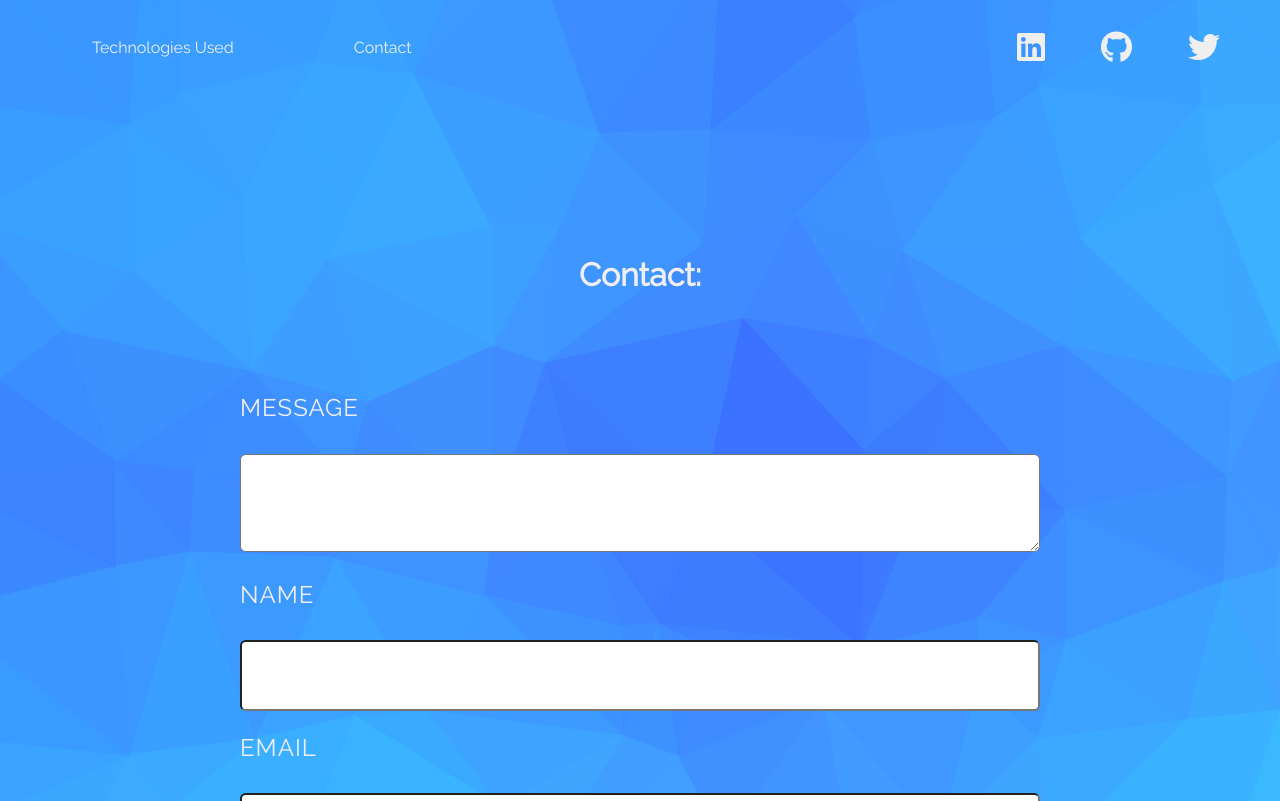
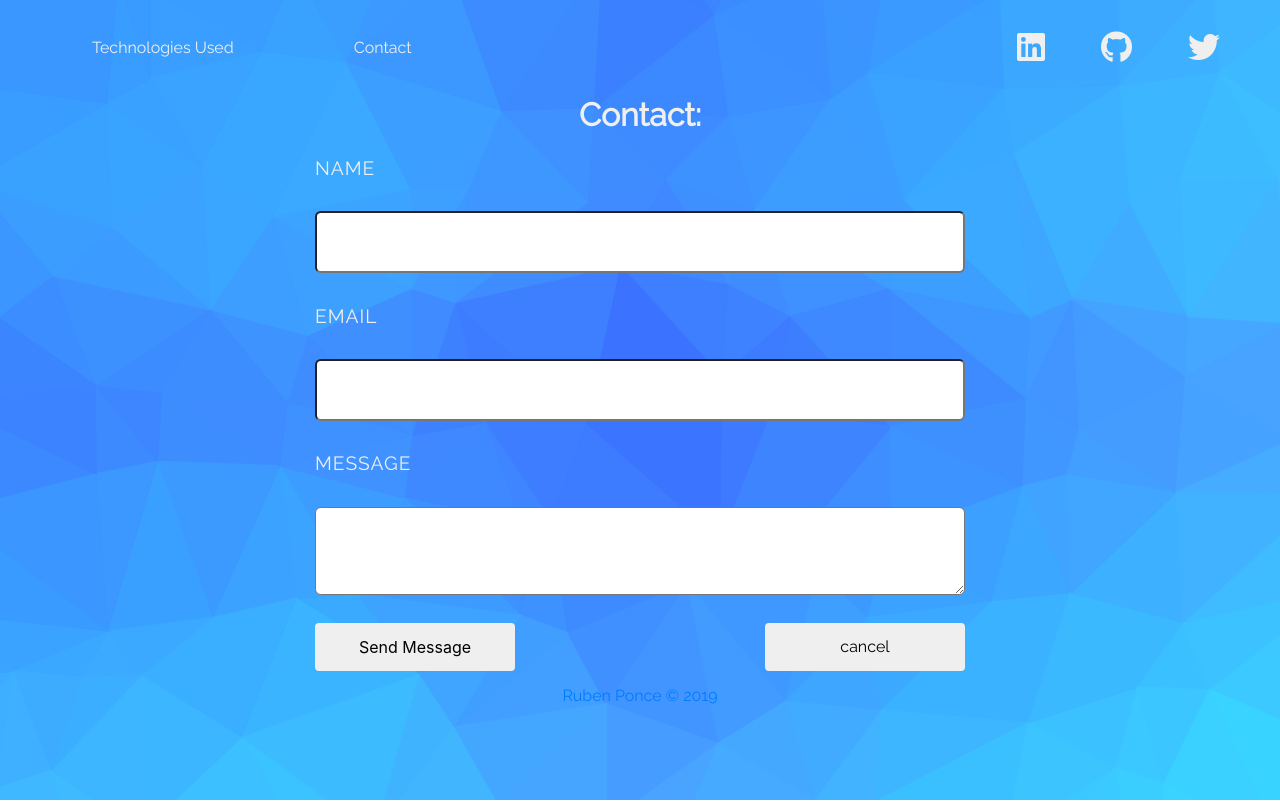
Before and after one commit to RubenPonce/react-portfolio, a React (Create React App) app: page /contact in a window 1280 px wide. Shown: the top 801 px of the page. Built offline with nearby package versions, Linux system fonts and the light colour scheme; a web font is replaced by a local one.

Commit message:
updated contact form styling, significantly improved design

```diff
--- a/src/App.css
+++ b/src/App.css
@@ -1,11 +1,14 @@
 .App {
   text-align: center;
-  padding-top: 10em;
   background: url(./components/trianglify.svg);
-  background-repeat: no-repeat;
+  background-repeat: repeat-y;
   background-size: cover;
   height: 100%;
-  max-width: 1920px;
+
+}
+body{
+  background: url(./components/trianglify.svg);
+  background-size: cover;
 }
 
 h1,
--- a/src/components/Contact.js
+++ b/src/components/Contact.js
@@ -2,40 +2,46 @@ import React, { Component } from "react";
 import axios from "axios";
 import styled from "styled-components"
 import { Form, Label, Input, Button } from "reactstrap";
+import {Link} from "react-router-dom";
 import Footer from "./Footer";
 const ContactFormDiv = styled.form`
-max-width: 800px;
+max-width: 650px;
 margin: 0 auto;
 display: flex;
 flex-direction: column;
+padding-bottom: 4em;
   h2{
   text-align: center;
-  margin: 3em 0;
+  margin: 3em 0 0 0;
   color: #efefef;
   font-weight: 600;
   }
+   .button-container {
+   display: flex;
+   justify-content: space-between;
        button{
       border: transparent;
       width: 200px;
       border-radius: .25em;
       padding: .75em .5em;
-  color:
-  margin: .75em;
+      margin: .75em 0;
+      }
   }
 div{
   label{
     display: block;
     text-align: left;
     color: #efefef;
-    font-size: 1.5rem;
+    font-size: 1.2rem;
     text-transform: uppercase
     letter-spacing: 1px;
+    margin: 1em 0;
   }
   input, textarea{
     width: 100%;
-    margin: 1em 0;
+    margin: .5em 0;
     font-size: 1.2rem;
-    padding: 1em;
+    padding: .75em;
     border-radius: .3em;
     color: #495057;
   }
@@ -120,20 +126,6 @@ class Contact extends Component {
         <h2>Contact:</h2>
         <form onSubmit={e => this.FormSubmit(e)}>
             <div>
-              <label className="message" htmlFor="message-Input">
-                Message
-              </label>
-
-              <textarea
-                onChange={e => this.setState({ message: e.target.value })}
-                name="message"
-                className="message-Input"
-                type="text"
-                value={this.state.message}
-                required
-              />
-</div>
-          <div>
                 <label className="message-name" htmlFor="message-name">
                     Name
                 </label>
@@ -145,6 +137,8 @@ class Contact extends Component {
                     value={this.state.name}
                 />
             </div>
+
+
           <div>
             <label className="message-email" htmlFor="message-email">
               Email
@@ -159,8 +153,21 @@ class Contact extends Component {
               value={this.state.email}
             />
           </div>
+            <div>
+                <label className="message" htmlFor="message-Input">
+                    Message
+                </label>
 
-
+                <textarea
+                    onChange={e => this.setState({ message: e.target.value })}
+                    name="message"
+                    className="message-Input"
+                    type="text"
+                    value={this.state.message}
+                    required
+                />
+            </div>
+            <div className="button-container">
             <button
               type="submit"
               className="contact-form-btn"
@@ -168,7 +175,8 @@ class Contact extends Component {
             >
               {this.state.ButtonText}
             </button>
-
+                <Link to="/"> <button>cancel</button></Link>
+            </div>
         </form>
         <Footer />
       </ContactFormDiv>
--- a/src/components/Introduction.js
+++ b/src/components/Introduction.js
@@ -1,8 +1,11 @@
 import React from "react";
-
+import styled from "styled-components";
+const Intro = styled.div`
+      padding-top: 10em;
+`
 export default function Introduction() {
   return (
-    <div className="introduction">
+    <Intro className="introduction">
       <h1>
         I'm Ruben Ponce, a full stack{" "}
         <a
@@ -15,6 +18,6 @@ export default function Introduction() {
         .
       </h1>
       <div />
-    </div>
+    </Intro>
   );
 }
```
Lines whose indentation alone changed are shown as unchanged.
